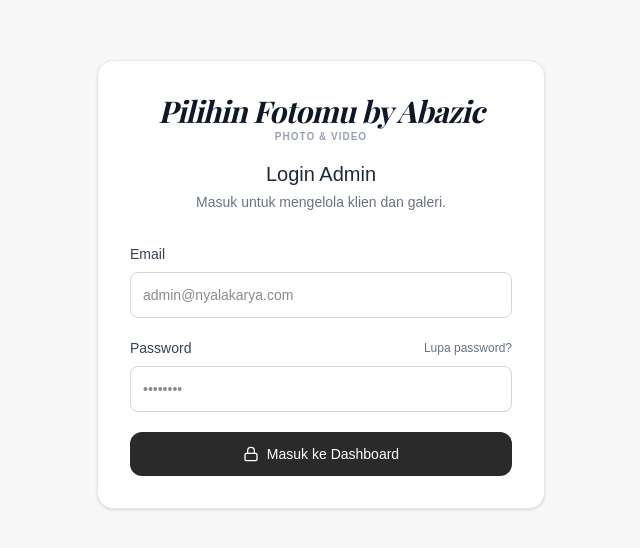
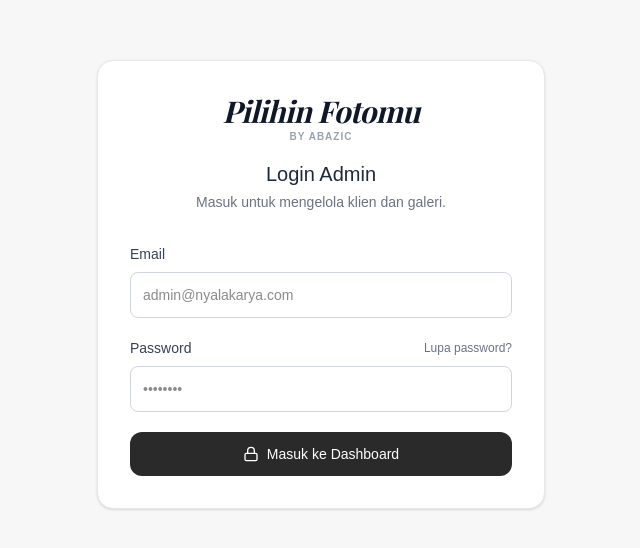
Before and after one commit to abazic/Pilihin-App, a Next.js app: page /login in a window 1280 px wide. Shown: the part 116-664 px from the top of the page, without its empty margins (319-959 px from the left). Built offline with nearby package versions, Linux system fonts and the light colour scheme; no server answers; a web font is replaced by a local one.

Commit message:
Swap title and subtitle in login page

```diff
--- a/app/login/page.tsx
+++ b/app/login/page.tsx
@@ -95,8 +95,8 @@ export default function LoginPage() {
         {/* Logo & Judul */}
         <div className="text-center mb-8">
           <div className="flex flex-col items-center mb-4">
-            <span className="font-serif italic text-3xl font-bold tracking-tight text-gray-900">Pilihin Fotomu by Abazic</span>
-            <span className="text-[10px] uppercase tracking-widest text-gray-400 font-semibold">Photo & Video</span>
+            <span className="font-serif italic text-3xl font-bold tracking-tight text-gray-900">Pilihin Fotomu</span>
+            <span className="text-[10px] uppercase tracking-widest text-gray-400 font-semibold">by Abazic</span>
           </div>
           <h1 className="text-xl font-medium text-gray-800">
             {isResetMode ? 'Reset Password' : 'Login Admin'}
```
